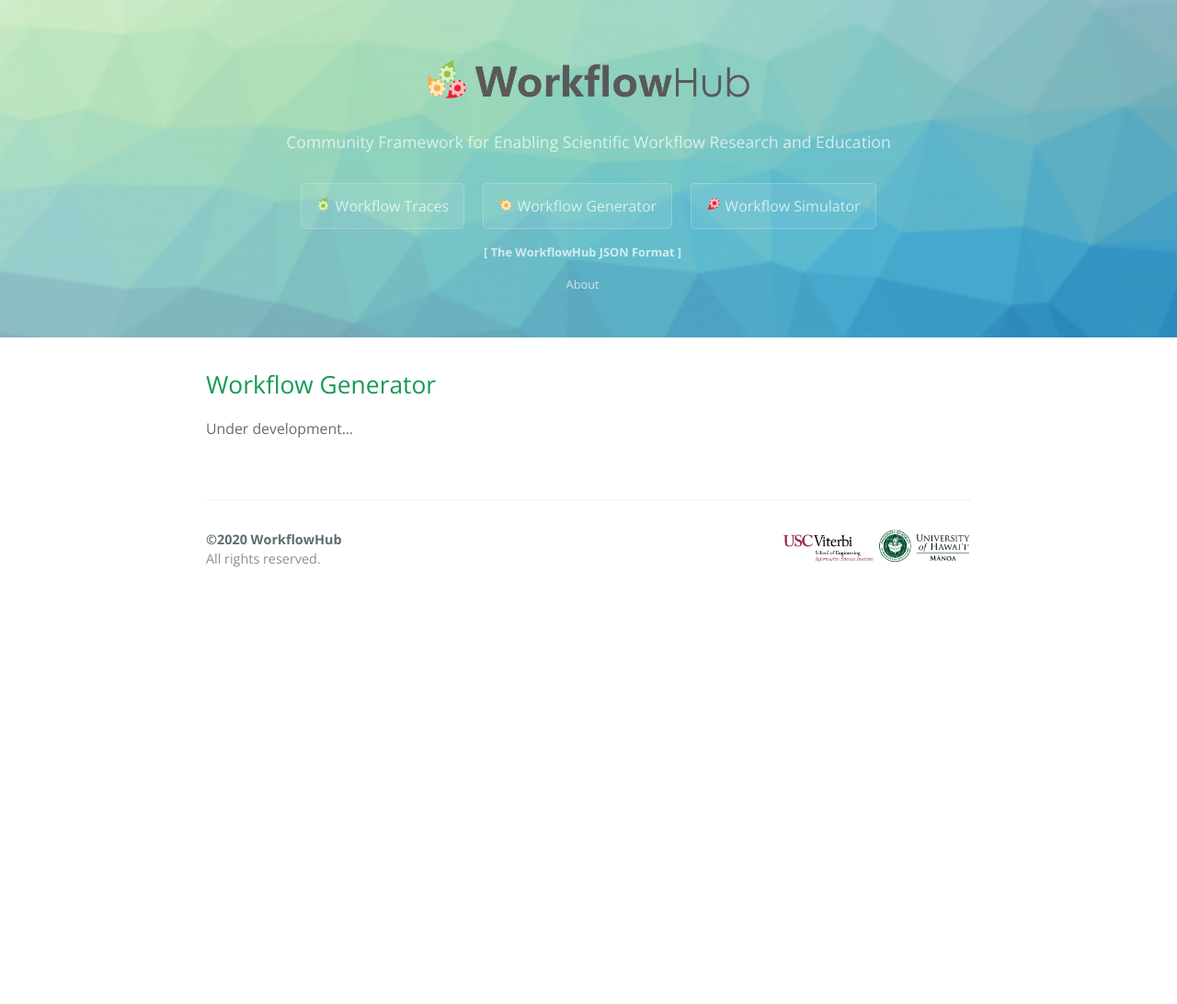
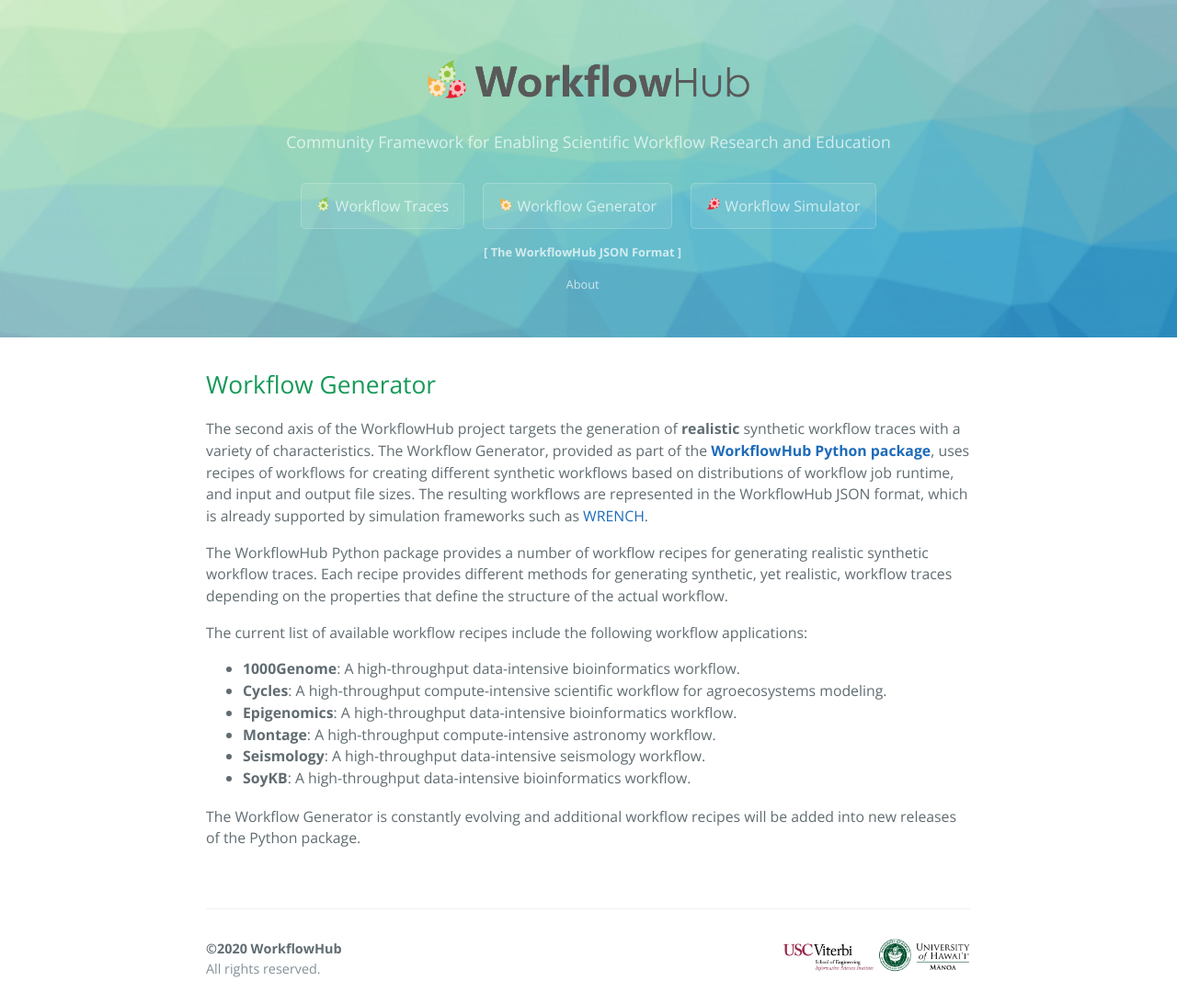
Before and after one commit to workflowhub/workflowhub.github.io, a Jekyll site: the page built from generator.md, in a window 1280 px wide. Shown: the whole page at 92% size. Built offline with Jekyll 4.4.1, drawn with Linux system fonts in a browser that asks for light colours; before the commit the page ends 900 px from its top, so only the background shows below that.

Commit message:
updating generato rpage

```diff
--- a/generator.md
+++ b/generator.md
@@ -6,4 +6,34 @@ title: Generator - WorkflowHub
 
 # Workflow Generator
 
-Under development...
+The second axis of the WorkflowHub project targets the generation of
+**realistic** synthetic workflow traces with a variety of characteristics.
+The Workflow Generator, provided as part of the **[WorkflowHub Python
+package](http://workflowhub.readthedocs.io)**, uses recipes of workflows
+for creating different synthetic workflows based on distributions of
+workflow job runtime, and input and output file sizes. The resulting
+workflows are represented in the WorkflowHub JSON format, which is
+already supported by simulation frameworks such as
+[WRENCH](https://wrench-project.org).
+
+The WorkflowHub Python package provides a number of workflow recipes for
+generating realistic synthetic workflow traces. Each recipe provides
+different methods for generating synthetic, yet realistic, workflow
+traces depending on the properties that define the structure of the
+actual workflow.
+
+The current list of available workflow recipes include the following
+workflow applications:
+
+- **1000Genome**: A high-throughput data-intensive bioinformatics
+                  workflow.
+- **Cycles**: A high-throughput compute-intensive scientific workflow
+              for agroecosystems modeling.
+- **Epigenomics**: A high-throughput data-intensive bioinformatics
+                   workflow.
+- **Montage**: A high-throughput compute-intensive astronomy workflow.
+- **Seismology**: A high-throughput data-intensive seismology workflow.
+- **SoyKB**: A high-throughput data-intensive bioinformatics workflow.
+
+The Workflow Generator is constantly evolving and additional workflow
+recipes will be added into new releases of the Python package.
```
Also changed, not shown: traces.md (+3 -1 lines).
